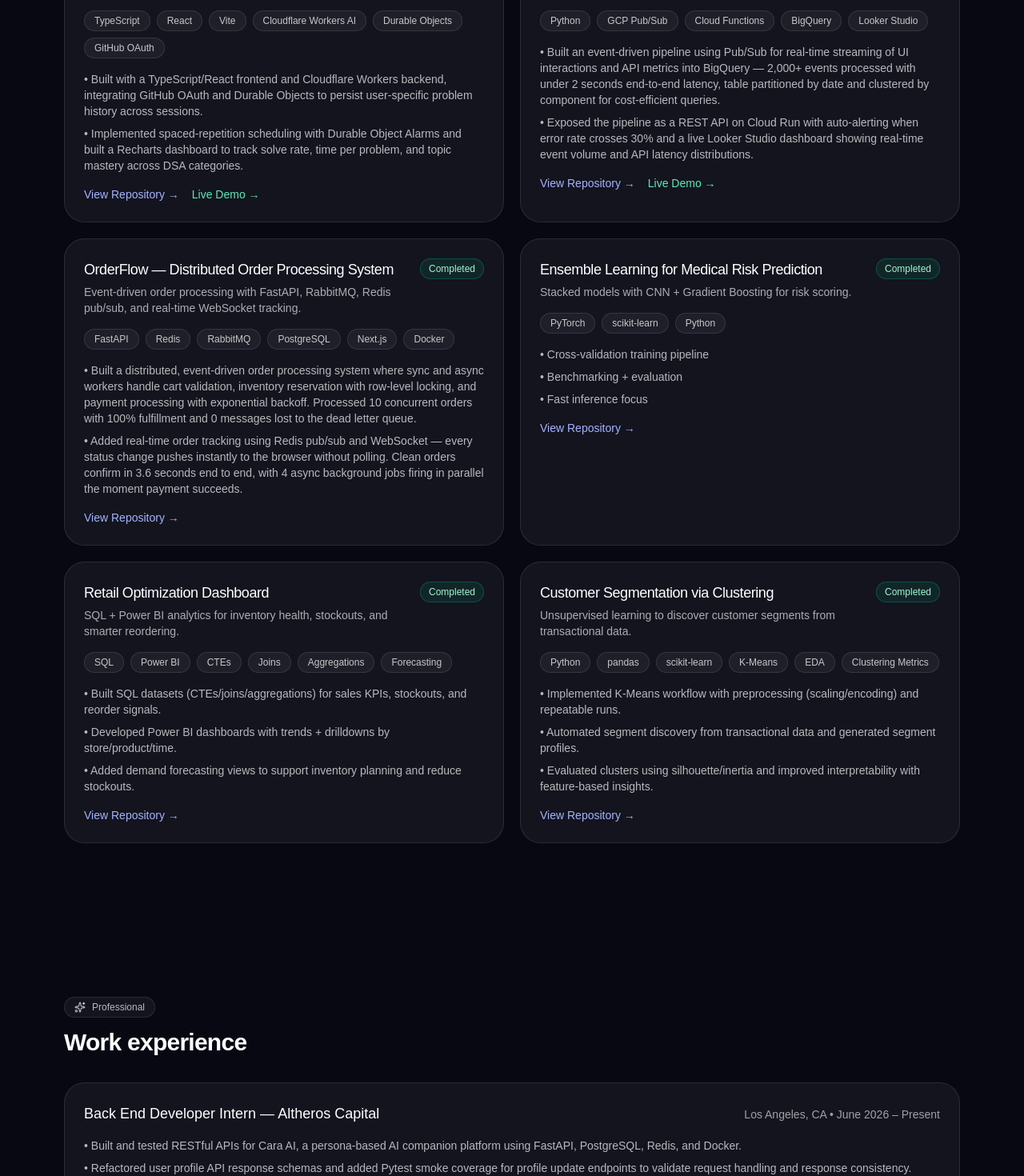
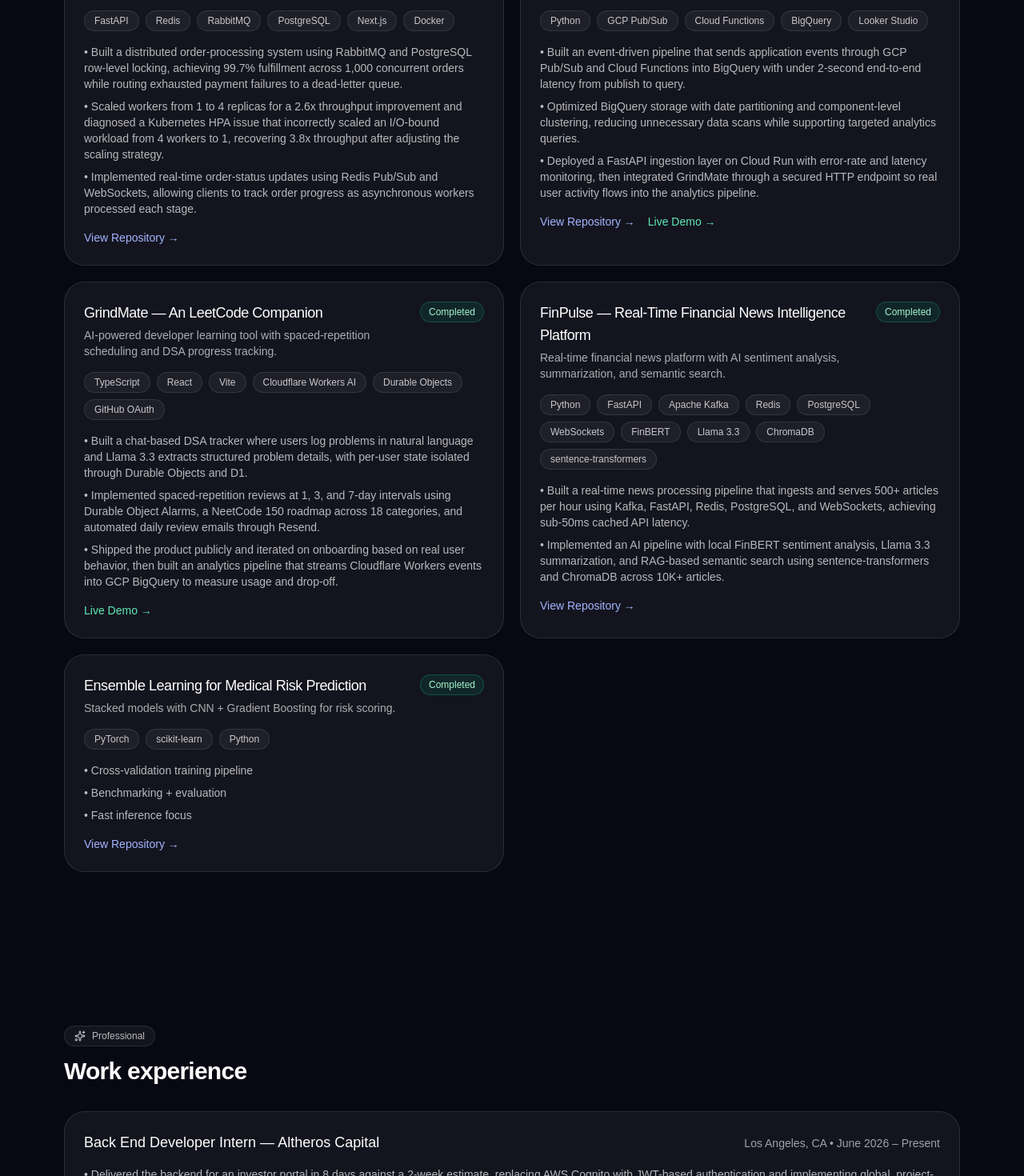
Before and after one commit to SanketJanger/Sanket-Portfolio, a Next.js app: page / in a window 1280 px wide. Shown: the part 2240-3710 px from the top of the page at 80% size. Built offline with nearby package versions, Linux system fonts and the light colour scheme.

Commit message:
Updated Resume, Experiences, added new projects and updated exisiting projects

```diff
--- a/src/app/page.tsx
+++ b/src/app/page.tsx
@@ -24,39 +24,63 @@
 
 const PROJECTS: Project[] = [
   {
-    title: "GrindMate — An LeetCode Companion",
-    tagline: "AI-powered developer learning tool with spaced-repetition scheduling and DSA progress tracking.",
-    stack: ["TypeScript", "React", "Vite", "Cloudflare Workers AI", "Durable Objects", "GitHub OAuth"],
+    title: "OrderFlow — Distributed Order Processing System",
+    tagline: "Event-driven order processing with FastAPI, RabbitMQ, Redis pub/sub, and real-time WebSocket tracking.",
+    stack: ["FastAPI", "Redis", "RabbitMQ", "PostgreSQL", "Next.js", "Docker"],
     highlights: [
-      "Built with a TypeScript/React frontend and Cloudflare Workers backend, integrating GitHub OAuth and Durable Objects to persist user-specific problem history across sessions.",
-      "Implemented spaced-repetition scheduling with Durable Object Alarms and built a Recharts dashboard to track solve rate, time per problem, and topic mastery across DSA categories.",
+      "Built a distributed order-processing system using RabbitMQ and PostgreSQL row-level locking, achieving 99.7% fulfillment across 1,000 concurrent orders while routing exhausted payment failures to a dead-letter queue.",
+    "Scaled workers from 1 to 4 replicas for a 2.6x throughput improvement and diagnosed a Kubernetes HPA issue that incorrectly scaled an I/O-bound workload from 4 workers to 1, recovering 3.8x throughput after adjusting the scaling strategy.",
+    "Implemented real-time order-status updates using Redis Pub/Sub and WebSockets, allowing clients to track order progress as asynchronous workers processed each stage."
     ],
     status: "Completed",
-    href: "https://github.com/SanketJanger/GrindMate",
-    demo: "https://grindmate.sanketjanger15.workers.dev/",
+    href: "https://github.com/SanketJanger/OrderFlow---A-Distributed-Order-Processing-System",
   },
   {
     title: "GCP Usage Analytics Pipeline",
     tagline: "Event-driven pipeline on GCP with real-time streaming, BigQuery analytics, and Looker Studio dashboards.",
     stack: ["Python", "GCP Pub/Sub", "Cloud Functions", "BigQuery", "Looker Studio"],
     highlights: [
-      "Built an event-driven pipeline using Pub/Sub for real-time streaming of UI interactions and API metrics into BigQuery — 2,000+ events processed with under 2 seconds end-to-end latency, table partitioned by date and clustered by component for cost-efficient queries.",
-      "Exposed the pipeline as a REST API on Cloud Run with auto-alerting when error rate crosses 30% and a live Looker Studio dashboard showing real-time event volume and API latency distributions.",
+      "Built an event-driven pipeline that sends application events through GCP Pub/Sub and Cloud Functions into BigQuery with under 2-second end-to-end latency from publish to query.",
+    "Optimized BigQuery storage with date partitioning and component-level clustering, reducing unnecessary data scans while supporting targeted analytics queries.",
+    "Deployed a FastAPI ingestion layer on Cloud Run with error-rate and latency monitoring, then integrated GrindMate through a secured HTTP endpoint so real user activity flows into the analytics pipeline."
     ],
     status: "Completed",
     href: "https://github.com/SanketJanger/usage-analytics-pipeline",
     demo: "https://usage-analytics-api-518291172957.us-central1.run.app/dashboard",
   },
   {
-    title: "OrderFlow — Distributed Order Processing System",
-    tagline: "Event-driven order processing with FastAPI, RabbitMQ, Redis pub/sub, and real-time WebSocket tracking.",
-    stack: ["FastAPI", "Redis", "RabbitMQ", "PostgreSQL", "Next.js", "Docker"],
+    title: "GrindMate — An LeetCode Companion",
+    tagline: "AI-powered developer learning tool with spaced-repetition scheduling and DSA progress tracking.",
+    stack: ["TypeScript", "React", "Vite", "Cloudflare Workers AI", "Durable Objects", "GitHub OAuth"],
     highlights: [
-      "Built a distributed, event-driven order processing system where sync and async workers handle cart validation, inventory reservation with row-level locking, and payment processing with exponential backoff. Processed 10 concurrent orders with 100% fulfillment and 0 messages lost to the dead letter queue.",
-      "Added real-time order tracking using Redis pub/sub and WebSocket — every status change pushes instantly to the browser without polling. Clean orders confirm in 3.6 seconds end to end, with 4 async background jobs firing in parallel the moment payment succeeds.",
+     "Built a chat-based DSA tracker where users log problems in natural language and Llama 3.3 extracts structured problem details, with per-user state isolated through Durable Objects and D1.",
+    "Implemented spaced-repetition reviews at 1, 3, and 7-day intervals using Durable Object Alarms, a NeetCode 150 roadmap across 18 categories, and automated daily review emails through Resend.",
+    "Shipped the product publicly and iterated on onboarding based on real user behavior, then built an analytics pipeline that streams Cloudflare Workers events into GCP BigQuery to measure usage and drop-off."
     ],
     status: "Completed",
-    href: "https://github.com/SanketJanger/OrderFlow---A-Distributed-Order-Processing-System",
+    demo: "https://grindmate.dev/",
+  },
+  {
+    title: "FinPulse — Real-Time Financial News Intelligence Platform",
+    tagline: "Real-time financial news platform with AI sentiment analysis, summarization, and semantic search.",
+    stack: [
+      "Python",
+      "FastAPI",
+      "Apache Kafka",
+      "Redis",
+      "PostgreSQL",
+      "WebSockets",
+      "FinBERT",
+      "Llama 3.3",
+      "ChromaDB",
+      "sentence-transformers",
+    ],
+    highlights: [
+      "Built a real-time news processing pipeline that ingests and serves 500+ articles per hour using Kafka, FastAPI, Redis, PostgreSQL, and WebSockets, achieving sub-50ms cached API latency.",
+      "Implemented an AI pipeline with local FinBERT sentiment analysis, Llama 3.3 summarization, and RAG-based semantic search using sentence-transformers and ChromaDB across 10K+ articles.",
+    ],
+    status: "Completed",
+    href: "https://github.com/SanketJanger/Live-News-Feeding-Platform"
   },
   {
     title: "Ensemble Learning for Medical Risk Prediction",
@@ -66,30 +90,6 @@
     status: "Completed",
     href: "https://github.com/SanketJanger/Ensemble-Learning-for-Medical-Risk-Prediction",
   },
-  {
-    title: "Retail Optimization Dashboard",
-    tagline: "SQL + Power BI analytics for inventory health, stockouts, and smarter reordering.",
-    stack: ["SQL", "Power BI", "CTEs", "Joins", "Aggregations", "Forecasting"],
-    highlights: [
-      "Built SQL datasets (CTEs/joins/aggregations) for sales KPIs, stockouts, and reorder signals.",
-      "Developed Power BI dashboards with trends + drilldowns by store/product/time.",
-      "Added demand forecasting views to support inventory planning and reduce stockouts.",
-    ],
-    status: "Completed",
-    href: "https://github.com/SanketJanger/Retail-Optimization-Dashboard",
-  },
-  {
-    title: "Customer Segmentation via Clustering",
-    tagline: "Unsupervised learning to discover customer segments from transactional data.",
-    stack: ["Python", "pandas", "scikit-learn", "K-Means", "EDA", "Clustering Metrics"],
-    highlights: [
-      "Implemented K-Means workflow with preprocessing (scaling/encoding) and repeatable runs.",
-      "Automated segment discovery from transactional data and generated segment profiles.",
-      "Evaluated clusters using silhouette/inertia and improved interpretability with feature-based insights.",
-    ],
-    status: "Completed",
-    href: "https://github.com/SanketJanger/Customer-Segmentation-via-Clustering",
-  },
 ];
 
 const EXPERIENCE = [
@@ -98,10 +98,11 @@
     when: "June 2026 – Present",
     where: "Los Angeles, CA",
     bullets: [
-      "Built and tested RESTful APIs for Cara AI, a persona-based AI companion platform using FastAPI, PostgreSQL, Redis, and Docker.",
-      "Refactored user profile API response schemas and added Pytest smoke coverage for profile update endpoints to validate request handling and response consistency.",
-      "Integrated SwiftUI persona onboarding screens with backend user-profile APIs, validating request payloads and profile persistence across onboarding flows.",
-    ],
+      "Delivered the backend for an investor portal in 8 days against a 2-week estimate, replacing AWS Cognito with JWT-based authentication and implementing global, project-specific, and investor-specific document access.",
+    "Identified and patched a broken object-level authorization vulnerability in a production API, preventing cross-user data exposure and enforcing field-level access control across authenticated profile endpoints.",
+    "Built and maintained REST APIs for Cara AI using FastAPI, PostgreSQL, Redis, and Docker, covering authentication, user profiles, settings, and device-aware session management.",
+    "Implemented AWS S3 document storage with presigned downloads, role-based access control, admin management APIs, and project-level investor authorization using Node.js, Express, PostgreSQL, and Prisma.",
+  ],
   },
   {
     role: "Data Intern — Global Health Impact Project",
@@ -137,12 +138,13 @@
 ];
 
 const SKILLS = [
-  { label: "Languages", items: ["Python", "TypeScript", "SQL", "HTML/CSS"] },
-  { label: "Frameworks & Libraries", items: ["React", "Next.js", "FastAPI", "Flask", "Vite"] },
-  { label: "Messaging / Streaming", items: ["RabbitMQ", "WebSockets", "Event-driven systems"] },
-  { label: "Datastores", items: ["PostgreSQL", "Redis", "BigQuery", "Supabase"] },
-  { label: "Cloud & DevOps", items: ["GCP (Pub/Sub, Cloud Functions, BigQuery)", "Docker", "Git", "CI/CD"] },
-  { label: "AI / Developer Tools", items: ["Cloudflare Workers AI", "LLM APIs", "Claude Code", "GitHub Copilot", "Cursor"] },
+  { label: "Languages", items: ["Python", "TypeScript", "JavaScript", "SQL", "HTML/CSS"] },
+  { label: "Frameworks & Libraries", items: ["React", "Next.js", "FastAPI", "Flask", "Vite", "Node.js", "Express", "SQLAlchemy", "Alembic", "Prisma"] },
+  { label: "Messaging / Streaming", items: ["RabbitMQ", "Apache Kafka", "WebSockets", "Redis Pub/Sub", "REST APIs"] },
+  { label: "Datastores", items: ["PostgreSQL", "MySQL", "Redis", "BigQuery", "ChromaDB"]},
+  { label: "Cloud & DevOps", items: ["AWS (S3, IAM)", "GCP (Pub/Sub, Cloud Run, Cloud Function, BigQuery)", "Docker", "Kubernetes",
+    "Cloudflare (Workers, Durable Objects, D1)", "Git", "Linux"] },
+  { label: "AI / Developer Tools", items: ["RAG", "LLM APIs", "FinBERT", "sentence-transformers", "Codex", "Cursor", "Claude Code"] },
 ];
 
 function cn(...c: Array<string | false | null | undefined>) {
```
Also changed, not shown: 1 other file (tests, documents, lock files or other folders).
